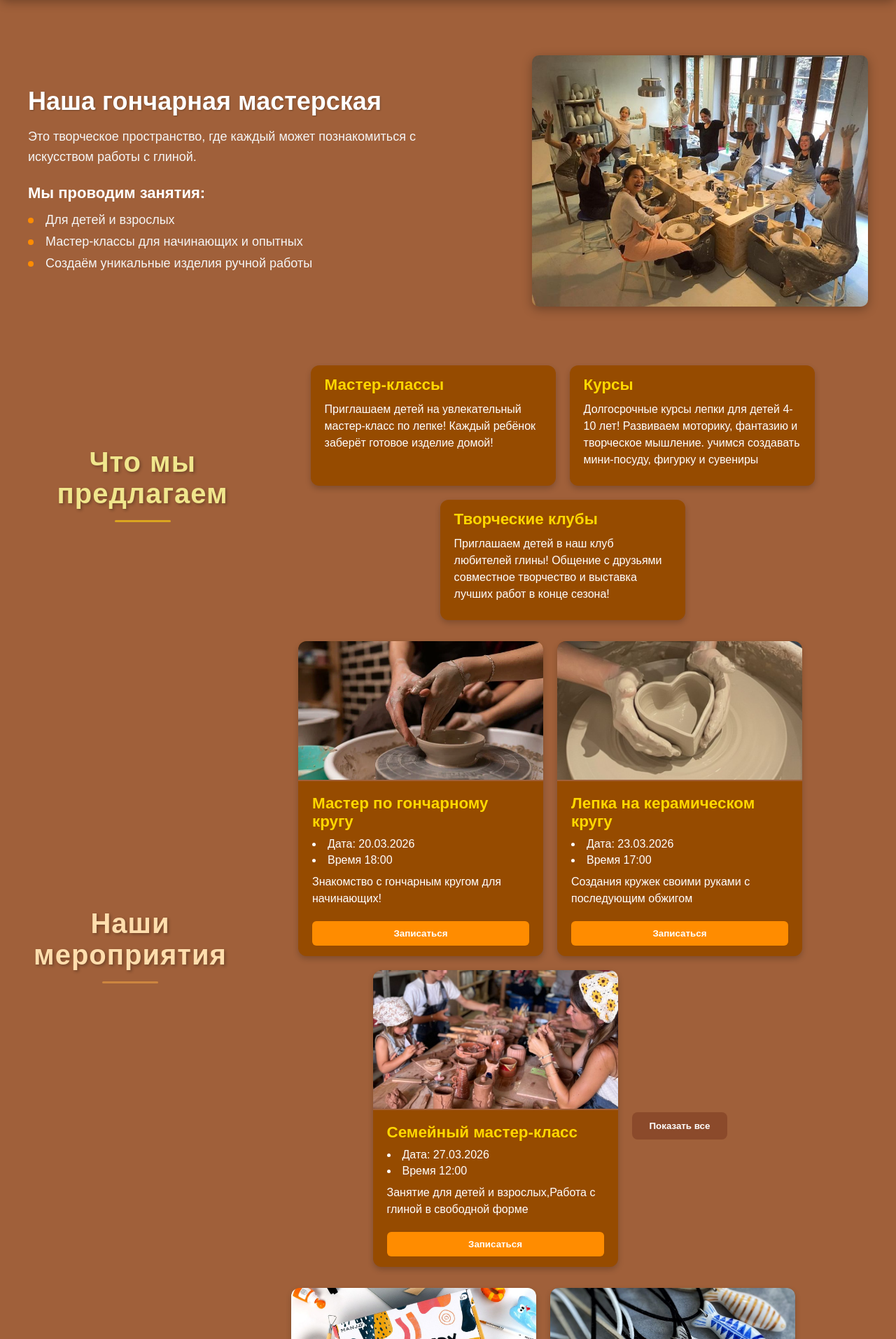
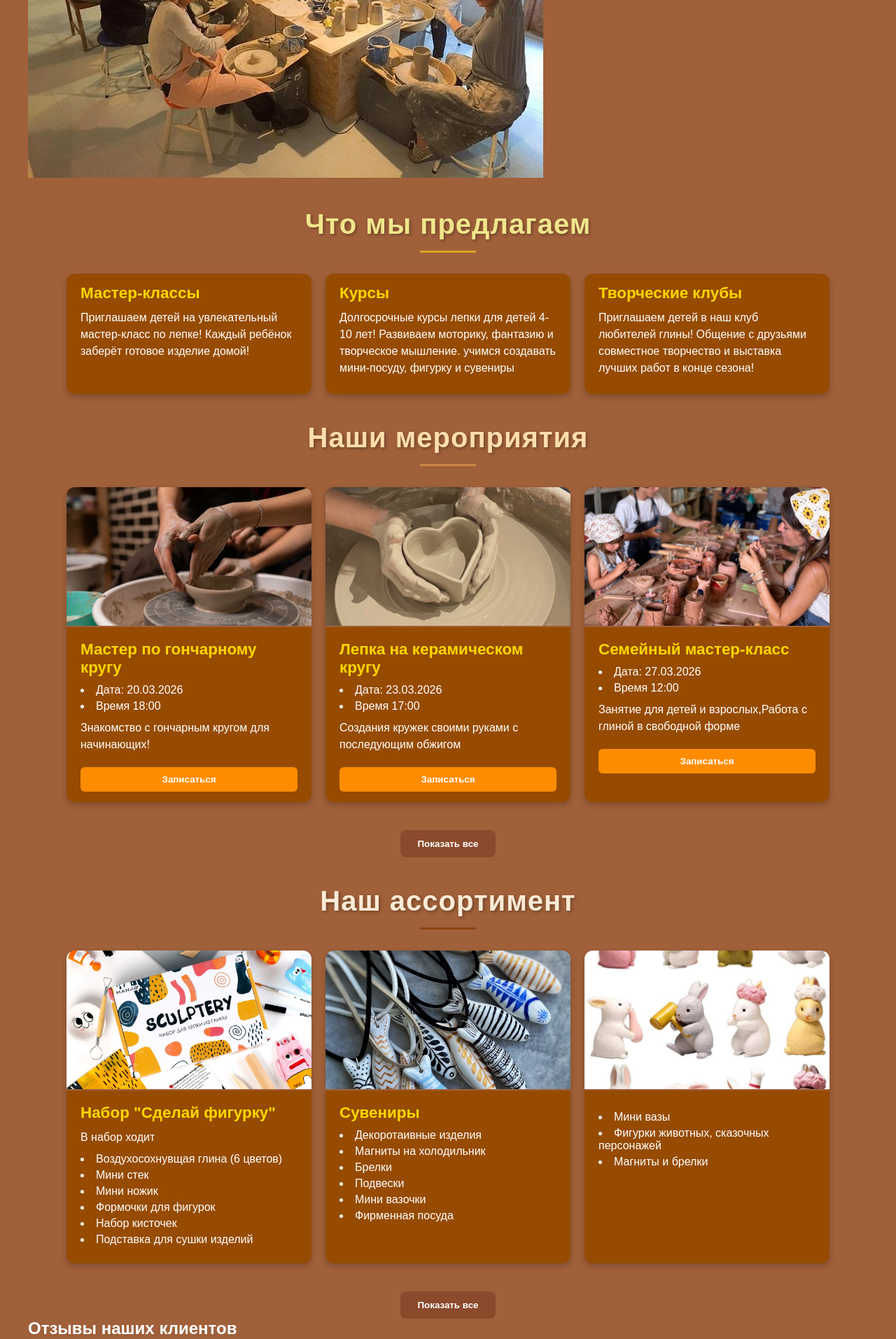
Before and after one commit to makoni2684/goncharsky, a PHP site: page / in a window 1280 px wide. Shown: the part 1035-2948 px from the top of the page at 70% size. Run offline with PHP 8.4, Linux system fonts and the light colour scheme.

Commit message:
возрат!"!!!!!

```diff
--- a/style.css
+++ b/style.css
@@ -54,151 +54,14 @@ font-size: 18px;
 }
 
 .banner {
-  margin-bottom: 30px;
-  text-align: center;
+    margin-top: 20px;
+    text-align: center;
 }
 
-.slider {
-  position: relative;
-  overflow: hidden;
-  border-radius: 10px;
-  box-shadow: 0 4px 15px rgba(0, 0, 0, 0.3);
-}
-
-.slider img {
-  width: 100%;
-  display: block;
-}
-
-.left, .right {
-  position: absolute;
-  top: 50%;
-  transform: translateY(-50%);
-  background: none;
-  border: none;
-  font-size: 24px;
-  color: white;
-  cursor: pointer;
-  padding: 10px;
-  z-index: 10;
-  outline: none;
-}
-
-.left {
-  left: 10px;
-}
-
-.right {
-  right: 10px;
-}
-
-.left:hover, .right:hover {
-  color: #ff8c00;
-  transition: color 0.3s ease;
-}
-
-.o_nas {
-  padding: 50px 0;
-  background-color: #a0603a;
-}
-
-.container {
-  max-width: 1200px;
-  margin: 0 auto;
-  display: flex;
-  justify-content: space-between;
-  align-items: center;
-}
-
-.text {
-  width: 55%;
-  padding-right: 30px;
-}
-
-.text h2 {
-  font-size: 36px;
-  font-weight: 700;
-  color: white;
-  margin-bottom: 15px;
-  text-shadow: 1px 1px 2px rgba(0, 0, 0, 0.3);
-}
-
-.text p {
-  font-size: 18px;
-  color: #f5f5f5;
-  line-height: 1.6;
-  margin-bottom: 25px;
-}
-
-.text h3 {
-  font-size: 22px;
-  font-weight: 600;
-  color: white;
-  margin-bottom: 15px;
-}
-
-.text ul {
-  list-style-type: none;
-  padding-left: 0;
-}
-
-.text ul li {
-  position: relative;
-  padding-left: 25px;
-  margin-bottom: 10px;
-  font-size: 18px;
-  color: #f5f5f5;
-}
-
-.text ul li::before {
-  content: '';
-  position: absolute;
-  left: 0;
-  top: 50%;
-  transform: translateY(-50%);
-  width: 8px;
-  height: 8px;
-  border-radius: 50%;
-  background-color: #ff8c00;
-}
-
-.img_o_nas {
-  width: 40%;
-}
-
-.img_o_nas img {
-  width: 100%;
-  border-radius: 10px;
-  box-shadow: 0 4px 15px rgba(0, 0, 0, 0.3);
-}
-
-
-@media (max-width: 768px) {
-  .container {
-    flex-direction: column;
-    text-align: center;
-  }
-
-  .text, .img_o_nas {
+.banner img {
     width: 100%;
-    margin-bottom: 30px;
-  }
-
-  .text h2 {
-    font-size: 28px;
-  }
-
-  .text h3 {
-    font-size: 20px;
-  }
-
-  .text p, .text ul li {
-    font-size: 16px;
-  }
-
-  .img_o_nas img {
-    border-radius: 8px;
-  }
+    max-height: 400px;
+    object-fit: cover;
 }
 
 .cards {
```
Also changed, not shown: other parts of style.css (+0 -75 lines).
